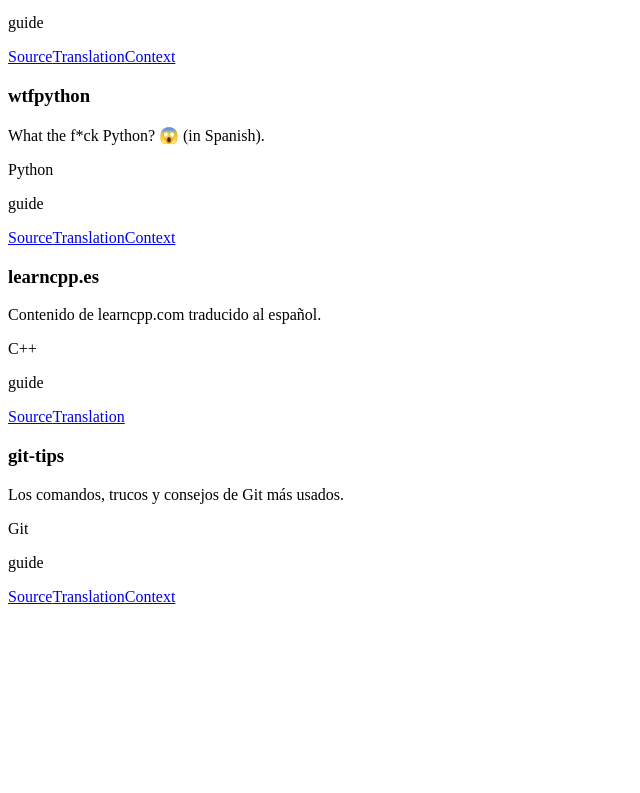
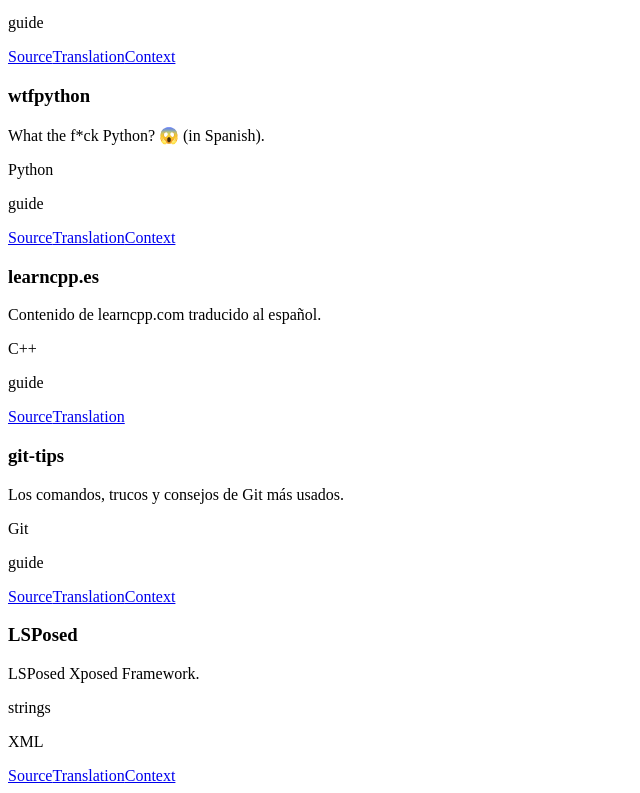
Before and after one commit to JoseDeFreitas/JoseDeFreitas-website, a Next.js app: page /translation in a window 1280 px wide. Shown: the part 1378-2171 px from the top of the page, without its empty margins (0-640 px from the left). Before the commit the page ends 1992 px from the top, so only its background shows below. Built offline with nearby package versions, Linux system fonts and the light colour scheme.

Commit message:
Add new entry

```diff
--- a/public/data/data_translation.js
+++ b/public/data/data_translation.js
@@ -80,4 +80,13 @@ export const translationProjects = [
         pr: 'https://github.com/git-tips/tips/pull/195',
         tags: ['Git', 'guide']
     },
+    {
+        name: 'LSPosed',
+        description: 'LSPosed Xposed Framework.',
+        creation: '16/05/2021',
+        source: 'https://github.com/LSPosed/LSPosed/blob/master/app/src/main/res/values/strings.xml',
+        translation: 'https://github.com/LSPosed/LSPosed/blob/master/app/src/main/res/values-es/strings.xml',
+        pr: 'https://github.com/LSPosed/LSPosed/pull/599',
+        tags: ['strings', 'XML']
+    },
 ]
```
